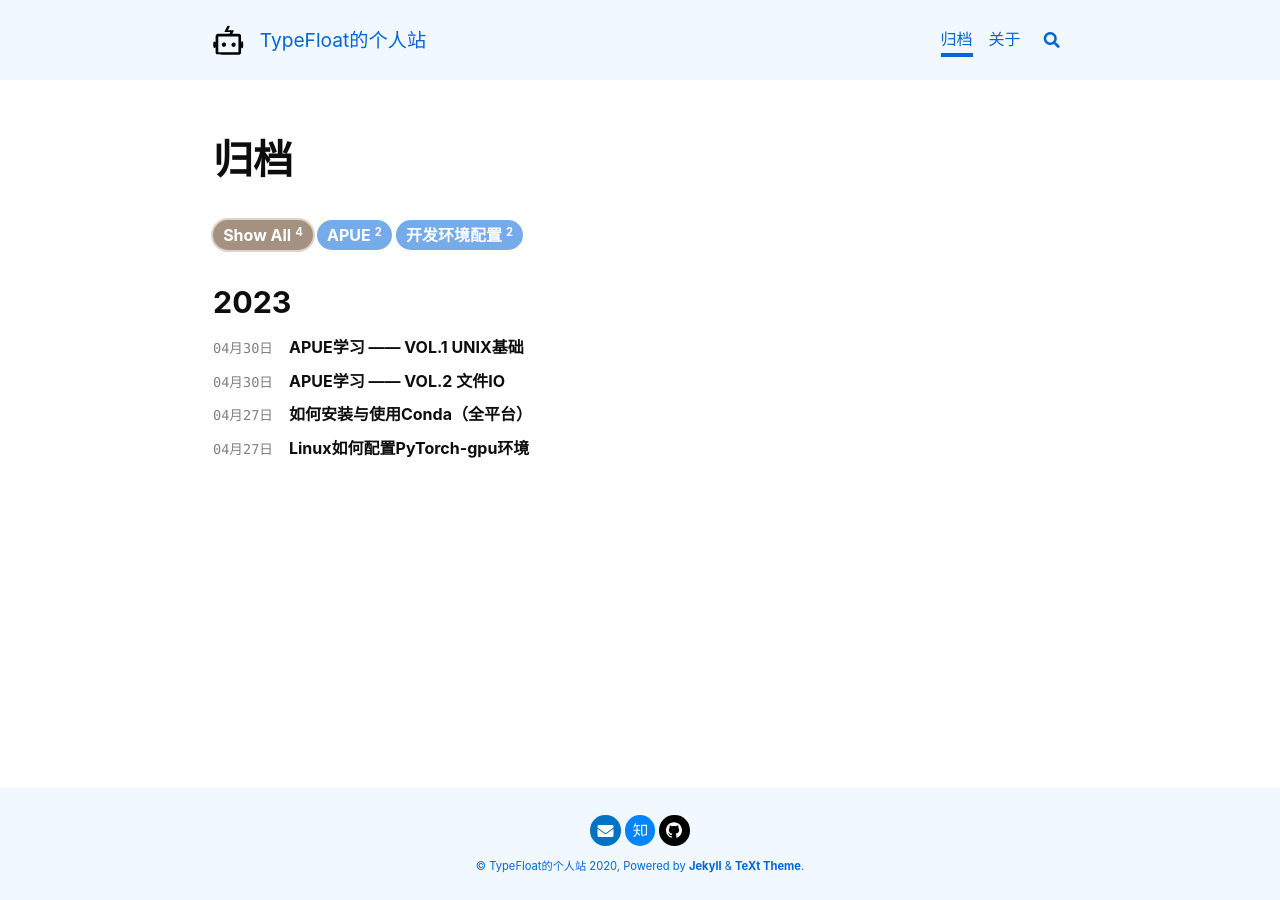
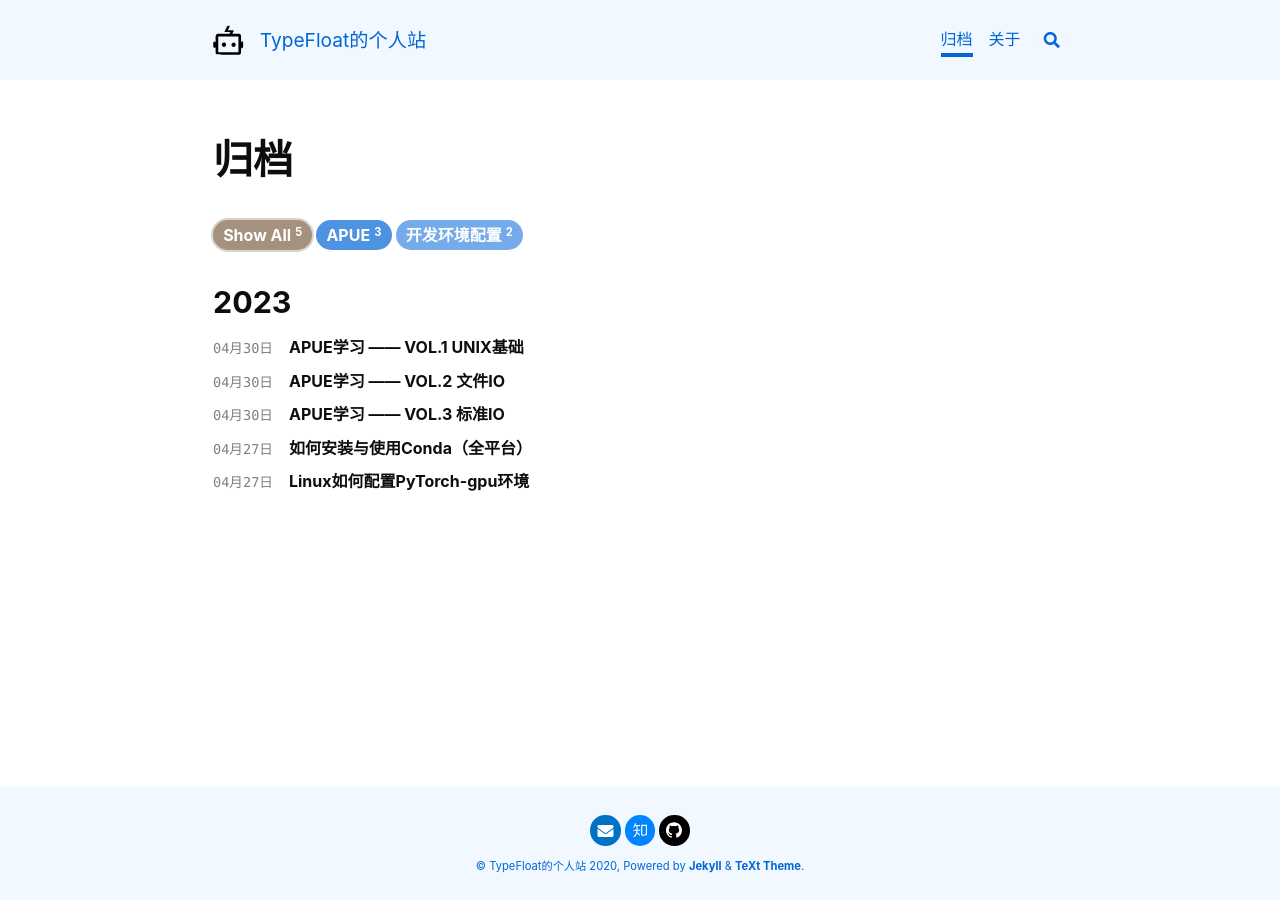
Before and after one commit to TypeFloat/TypeFloat.github.io, a Jekyll site: the page built from archive.html, in a window 1280 px wide. Built offline with Jekyll 4.4.1, drawn with Linux system fonts in a browser that asks for light colours; nearby versions of some CDN libraries; some of the changed lines change nothing that is shown.

Commit message:
添加新的笔记

````diff
--- a/_posts/2023-04-30-apue-2.md
+++ b/_posts/2023-04-30-apue-2.md
@@ -81,7 +81,7 @@ off_t lseek(int fd, off_t offset, int whence);
 
 文件偏移量可以大于当前文件的大小，在这种情况下，文件的下一次写将加长该文件并形成空洞。文件中的空洞用空字符进行填充，不占用磁盘空间，因为对于原文件尾端到新开始写的位置之间的部分不分配磁盘块。
 
-[示例3-1](https://github.com/TypeFloat/APUE-Learning/blob/main/src/3-1.c)创建了一个具有空洞的文件。
+[示例2-1](https://github.com/TypeFloat/APUE-Learning/blob/main/src/2-1.c)创建了一个具有空洞的文件。
 
 # 函数read
 
@@ -116,7 +116,7 @@ ssize_t write(int fd, const void *buf, size_t nbytes);
 
 在介绍`read`和`write`函数时，没有很仔细的介绍参数`nbytes`，他表示想要写或读的字节数，实际上这个参数对性能的影响非常大。
 
-[示例3-2](https://github.com/TypeFloat/APUE-Learning/blob/main/src/3-2.c)展示了使用不同缓冲区大小对读写性能的影响。通过运行该示例可以看到两个现象。
+[示例2-2](https://github.com/TypeFloat/APUE-Learning/blob/main/src/2-2.c)展示了使用不同缓冲区大小对读写性能的影响。通过运行该示例可以看到两个现象。
 
 第一是，读写速度收到缓冲区大小的影响，但是该影响不是随缓冲区变大而线性减小的，而是缓冲区大小增加到一个值后不再发生明显变化，这个值一般对应着文件系统一个磁盘块的大小。
 
--- /dev/null
+++ b/_posts/2023-04-30-apue-3.md
@@ -0,0 +1,248 @@
+---
+title: APUE学习 —— VOL.3 标准IO
+tags: "APUE"
+key: apue-3
+---
+
+本系列是APUE学习的记录笔记，参考了书籍《UNIX环境高级编程》和[视频课程](https://www.bilibili.com/video/BV18p4y167Md/)，本笔记的全部代码可以在[github项目](https://github.com/TypeFloat/APUE-Learning)中进行查看。文章主要讨论ISO C标准定义的标准I/O函数。标准I/O是跟操作系统无关的，是由ISO C标准提供的。相比于文件I/O，标准I/O库处理了很多细节，例如缓冲区分配、以优化的块长度执行I/O等，使得标准I/O更便于用户使用。
+
+# 流和FILE对象
+
+在文件I/O中，所有的函数都是围绕文件描述符展开，而标准I/O库是围绕流进行操作的。当用标准I/O库打开或创建一个文件时，一个流将会于一个文件相关联。
+
+因为流是以字符为单位对文件进行操作，因此涉及ASCII字符集和Unicode字符集的问题。流的定向决定了所读写的字符是单字节还是多字节的。使用`fwide`函数可以对流进行定向，其函数原型如下所示：
+
+```c
+// 若流是多字节定向的，返回正数；若是单字节定向的，返回负数；若失败，返回0
+int fwide(FILE *stream, int mode);
+```
+
+参数`mode`跟返回值类似，正值定向为多字节，负值定向为单字节，0可以查看流的定向情况。需要注意的是，已经定向的流无法通过`fwide`函数重定向。
+
+当打开一个流，标准I/O函数`fopen`返回一个指向`FILE`对象的指针（称该指针为文件指针），该对象是一个结构体，存储了标准I/O库为管理该流需要的所有信息，包括用于实际I/O的文件描述符、指向用于该流缓冲区的指针、缓冲区的长度、当前在缓冲区中的字符数以及出错标志等。
+
+# 标准输入、标准输出和标准错误
+
+在文件I/O中提到过，一个进程预定义了3个文件描述符，分别与标准输入、标准输出、标准错误相关联，标准I/O中预定义了3个文件指针`stdin`、`stdout`、`stderr`进行引用。
+
+# 缓冲
+
+标准I/O库提供缓冲的目的是尽可能减少使用`read`和`write`调用的次数，它对每个I/O流自动地进行缓冲管理，从而避免了应用程序需要考虑这一点所带来的麻烦。
+
+标准I/O提供了3种类型的缓冲。
+
+全缓冲指的是在填满I/O缓冲区后才进行实际的I/O操作，驻留在磁盘上文件通常使用全缓冲模式进行I/O操作。可以调用`fflush`函数对缓冲区进行强制刷新，即将缓冲区中的内容写到磁盘，其函数原型如下所示：
+
+```c
+// 若成功，返回0；否则返回EOF
+int fflush(FILE *stream);
+```
+
+上述函数存在一个特殊情况时，如果指定的流为NULL，那将会刷新所有的流。
+
+行缓冲指的是在输入和输出中遇到换行符时，执行实际的I/O操作。当流涉及到终端时，例如标准输入和标准输出，通常使用行缓冲。
+
+行缓冲有两个限制：
+
+1. 标准I/O库每一行的缓冲区长度时固定的，所以只要缓冲区满，即使没有换行符，也会执行I/O操作；
+2. 当标准I/O库要求从不带缓冲的流火行缓冲流中获取数据时，会刷新所有的行缓冲输出流。
+
+不带缓冲即标准I/O库不对字符进行缓冲存储。标准错误流通常是不带缓冲的，这可以使得出错信息可以尽快地显示出来。
+
+ISO C要求缓冲具有以下特征：
+
+- 当且仅当标准输入和标准输出不指向交互式设备时，才可以是全缓冲的；
+- 标准错误不可以是全缓冲的。
+
+函数`setbuf`用于指定缓冲区位置或关闭缓冲区，函数`setvbuf`用于更换缓冲类型以及调整缓冲区大小，其函数原型如下所示：
+
+```c
+void setbuf(FILE *restrict stream, char *restrict buf);
+
+// 若成功，返回0；否则返回非0
+int setvbuf(FILE *restrict stream, char *restrict buf, int type, size_t size);
+```
+
+如果在一个函数内分配了一个自动变量类的标准I/O缓冲区，则在该函数返回之前，必须关闭该流。由于缓冲区内要存储相关管理操作信息，因此缓冲区实际大小要小于声明的大小，一般情况由系统自动管理缓冲区即可。
+
+# 打开流
+
+```c
+// 若成功，返回文件指针；否则，返回NULL
+FILE *fopen(const char * restrict path, const char * restrict mode);
+FILE *freopen(const char *path, const char *mode, FILE *stream);
+FILE *fdopen(int fd, const char *mode);
+```
+
+上述的三个函数用于打开一个流。`fopen`用于打开指定路径名的文件；`freopen`在指定的流上打开指定文件，如果流已经打开则会先关闭，如果流已经被定向则清除定向；`fdopen`用于将文件描述符链接到一个流上，主要用于管道和网络通信中，因为这两种文件不能用标准I/O函数打开，所以想使用标准I/O就必须将文件描述符链接到一个流上。
+
+`mode`指定文件的打开方式，是文件I/O中文件打开模式的组合。当以读和写类型打开一个文件时，有如下限制：
+
+- 如果没有调用函数（其一）`fflush`、`fseek`、`fsetpos`、`rewind`，则在输出后面不能直接跟随输入；
+- 如果没有调用函数（其一）`fseek`、`fsetpos`、`rewind`或一个输入操作没有到达文件尾端，则在输入操作之后不能直接跟随输出。
+
+使用标准I/O创建文件时，不能指定文件权限，默认使用`S_IRUSR|S_IWUSR|S_IRGRP|S_IWGRP|S_IROTH|S_IWOTH`，文件权限可以使用`umask`进行更改。
+
+函数`fclose`用于关闭一个流，其函数原型如下所示：
+
+```c
+// 若成功，返回0；否则返回EOF
+int fclose(FILE *stream);
+```
+
+在文件被关闭前，应刷新缓冲区，否则数据将会丢失；关闭后，应释放相关缓冲区。当一个进程正常终止时，标准I/O流会被自动刷新，所有打开的标准I/O流将被关闭。
+
+# 读和写流
+
+一旦打开了流，则可以在3种不同类型的非格式化I/O中进行选择，对其进行读、写操作：
+
+- 每次一个字符的I/O；
+- 每次一行的I/O；
+- 二进制I/O。
+
+以下三个函数可以用于每次读一个字符的I/O：
+
+```c
+// 若成功，返回一个字符；若出错或到达文件尾，返回EOF
+int fgetc(FILE *stream);
+int getc(FILE *stream);
+int getchar(void);
+```
+
+其中，`getchar()`等价于`getc(stdin)`；而`fgetc`与`getc`的区别在于前者的实现方式是函数，后者的实现方式为宏，这就导致了调用`getc`时不满足函数调用的相关特性，且由于宏的性能消耗在编译期间而不是执行期间，所以程序执行效率更高。三个函数的返回值是字符，而定义成整形的原因是EOF通常是一个负数，因此在使用时，一般将返回值做类型强制转换。上述返回值中还提到，出错或达文件尾都会返回`EOF`，为了区分这两种异常，定义了下面的函数：
+
+```c
+// 若条件真，返回非0；否则返回0
+int feof(FILE *stream);
+int ferror(FILE *stream);
+
+void clearerr(FILE *stream);
+```
+
+可以调用函数`ungetc`将字符以栈结构的顺序送回流中：
+
+```c
+int ungetc(int c, FILE *stream);
+```
+
+注意，不能将`EOF`放回流中；这个操作是针对缓冲区的，对文件没有任何实际的改动。
+
+以下三个函数可以用于每次写一个字符的I/O，它们之间的区别同上述的读函数一致：
+
+```c
+// 若成功，返回c；若出错，返回EOF
+int fputc(int c, FILE *stream);
+int putc(int c, FILE *stream);
+int putchar(int c);
+```
+
+# 每次一行I/O
+
+下面两个函数提供了每次输入一行的功能：
+
+```c
+// 若成功，返回缓冲区地址；若已达文件尾或出错，返回EOF
+char *fgets(char * restrict str, int size, FILE * restrict stream);
+char *gets(char *str);
+```
+
+两个函数的区别在于`fgets`可以指定流与读的最大长度，而`gets`只能从标准输入读且不能指定最大长度。两个函数读时遇到换行符均会停止，如果换行符前的字符数超过了缓冲区长度，使用后者会造成缓冲区溢出的问题，因而逐渐被弃用。
+
+下面两个函数提供了每次输出一行的功能：
+
+```c
+// 若成功，返回非负值；否则返回0
+int fputs(const char *restrict s, FILE *restrict stream);
+int puts(const char *s);
+```
+
+`fputs`函数可以向指定的流写入字符，而`puts`只能向标准输出写，`puts`会在字符串的尾端额外写上一个换行符，而`fputs`不会，因此它并不一定写入一行。
+
+# 标准I/O的效率
+
+[示例3-1](https://github.com/TypeFloat/APUE-Learning/blob/main/src/3-1.c)提供了测试标准I/O效率的程序，同[示例2-2](https://github.com/TypeFloat/APUE-Learning/blob/main/src/2-2.c)的程序对比可以看到不同标准I/O函数的效率以及标准I/O与文件I/O之间的效率区别。从中我们可以得出的基本结论是：标准I/O与文件I/O相比并不会慢很多，对于大多数较复杂的应用程序，最主要的用户CPU时间是由应用本身的各种处理消耗的，而不是由标准I/O程序造成的。
+
+# 二进制I/O
+
+标准I/O中提供了针对二进制读写的函数，其函数原型如下：
+
+```c
+// 返回读或写的对象个数
+size_t fread(void *restrict ptr, size_t size, size_t nitems, FILE *restrict stream);
+size_t fwrite(const void *restrict ptr, size_t size, size_t nitems, FILE *restrict stream);
+```
+
+二进制读写一般用于二进制数组或结构体，其中`size`代表单个对象的大小，`ntimes`代表要写入的对象个数。
+
+二进制I/O的基本问题在于它只能用于读在同一系统上已写的数据，这在目前很多异构系统通过网络进行连接的情况下无法正常工作，主要有两个原因：
+
+- 在一个结构中，同一成员的偏移量可能随编译程序和系统的不同而不同；
+- 用来存储多字节整数和浮点数的二进制格式在不同的系统结构间也可能不同。
+
+解决上述问题的办法是使用不同系统互认的格式规范，常见的如网络传输协议。
+
+# 定位流
+
+标准I/O提供的定位流操作的函数有：
+
+```c
+long ftell(FILE *stream);
+int fseek(FILE *stream, long offset, int whence);
+
+off_t ftello(FILE *stream);
+int fseeko(FILE *stream, off_t offset, int whence);
+
+int fgetpos(FILE *restrict stream, fpos_t *restrict pos);
+int fsetpos(FILE *stream, const fpos_t *pos);
+
+void rewind(FILE *stream);
+```
+
+前三组函数他们的功能是一致的，区别在于偏移量的标识上，主要是为了能够适应新的应用场景而进行的改动。第三组函数常用于非UNIX系统，在这些系统中，文件可能以不同的格式进行存储，使用字节偏移量进行定位可能无法满足要求。
+
+# 格式化I/O
+
+## 格式化输出
+
+格式化输出主要由`printf`族的函数处理，其函数原型如下：
+
+```c
+int printf(const char * restrict format, ...);
+int fprintf(FILE * restrict stream, const char * restrict format, ...);
+int sprintf(char * restrict str, const char * restrict format, ...);
+int snprintf(char * restrict str, size_t size, const char * restrict format, ...);
+int dprintf(int fd, const char * restrict format, ...);
+int vprintf(const char * restrict format, va_list ap);
+int vfprintf(FILE * restrict stream, const char * restrict format, va_list ap);
+int vsprintf(char * restrict str, const char * restrict format, va_list ap);
+int vsnprintf(char * restrict str, size_t size, const char * restrict format, va_list ap);
+int vdprintf(int fd, const char * restrict format, va_list ap);
+```
+
+这些函数的作用都是格式化输出，从所需的参数可以大致猜测它们的不同，`printf`用于标准输出，`fprintf`用于流，`sprintf`用于字符串，`snprintf`用于字符串（与前者的区别在于可以指定长度避免内存溢出），`dprintf`用于文件描述符指向的文件。以`v`开头的各个函数则是将上述函数的可变参数表替换成了参数`ap`。
+
+## 格式化输入
+
+格式化输入主要由`scanf`族的函数处理，其函数原型如下：
+
+```c
+int scanf(const char *restrict format, ...);
+int fscanf(FILE *restrict stream, const char *restrict format, ...);
+int sscanf(const char *restrict s, const char *restrict format, ...);
+int vscanf(const char *restrict format, va_list arg);
+int vfscanf(FILE *restrict stream, const char *restrict format, va_list arg);
+int vsscanf(const char *restrict s, const char *restrict format, va_list arg);
+```
+
+上述函数之间的区别与`printf`函数族类似，不再赘述。
+
+# 临时文件
+
+ISO C标准I/O库提供了两个函数用于帮助创建临时文件。
+
+```c
+// 返回一个匿名文件的文件结构体指针
+FILE *tmpfile(void);
+// 返回一个可用的文件名
+char *tmpnam(char *ptr);
+```
````
